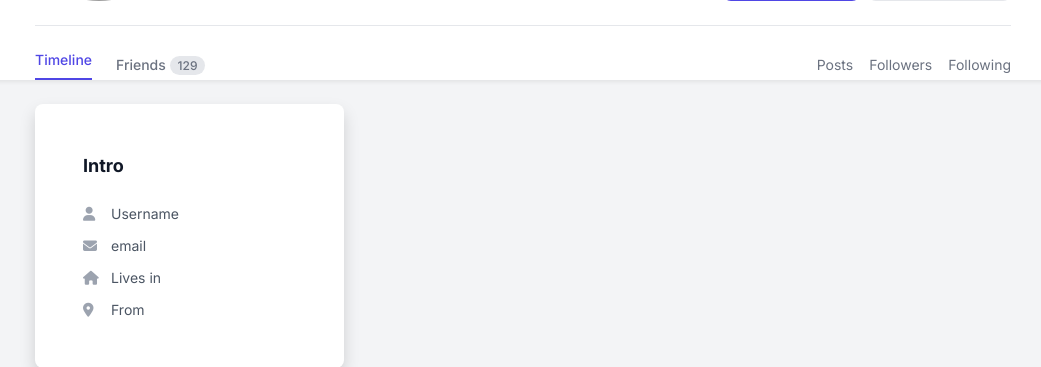
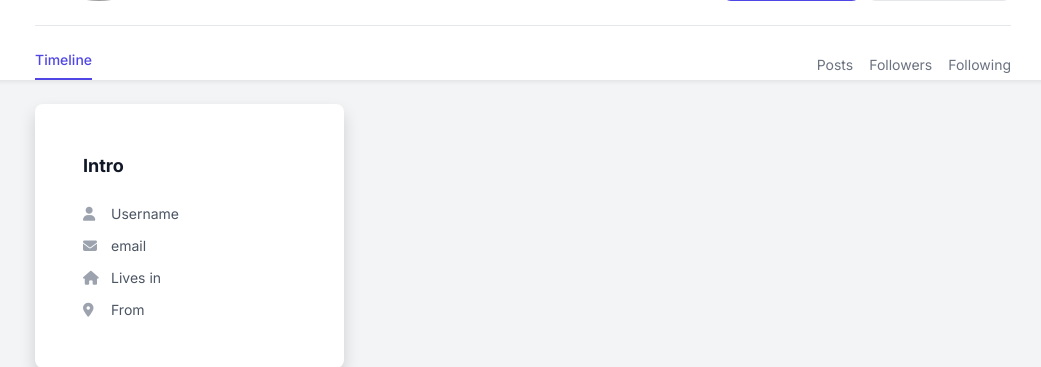
Before and after one commit to Esmat434/social-media-app, a Django app: template accounts/templates/accounts/profile.html in a window 1280 px wide. Shown: the part 487-854 px from the top of the page, without its empty margins (117-1158 px from the left). Run offline with Django 5.2, Linux system fonts and the light colour scheme; the template is opened without the code that fills it: values that come from a table or form of the project are taken from there, others are empty; tables that the repository leaves empty hold one stand-in row (values such as "Sample post"); parts of the project's set-up code (start-up, migrations or seed data) failed here and were passed over; some libraries are stand-ins or nearby versions; grey boxes are pictures that could not be loaded.

Commit message:
fix profile template in accounts app

```diff
--- a/accounts/templates/accounts/profile.html
+++ b/accounts/templates/accounts/profile.html
@@ -69,8 +69,8 @@
                 <!-- Profile Stats & Navigation -->
                 <div class="mt-6 flex flex-wrap items-center justify-center sm:justify-start gap-y-2 gap-x-6 border-t border-gray-200 dark:border-gray-700 pt-4">
                     <a href="#" class="text-sm font-medium text-indigo-600 dark:text-indigo-400 border-b-2 border-indigo-600 dark:border-indigo-400 pb-2">Timeline</a>
-                    {% if request.user == user %}
-                        <a href="#" class="text-sm font-medium text-gray-500 hover:text-gray-700 dark:text-gray-400 dark:hover:text-gray-200">Friends <span class="bg-gray-200 dark:bg-gray-700 rounded-full px-2 py-0.5 text-xs">129</span></a>
+                    {% if request.user.is_authenticated and request.user == user %}
+                        <a href="{% url 'mvt:friends' %}" class="text-sm font-medium text-gray-500 hover:text-gray-700 dark:text-gray-400 dark:hover:text-gray-200">Friends <span class="bg-gray-200 dark:bg-gray-700 rounded-full px-2 py-0.5 text-xs">129</span></a>
                     {% endif %}
                     <div class="hidden sm:flex ml-auto items-center space-x-4 text-sm text-gray-500 dark:text-gray-400">
                         <div><strong>{{ user.post.count }}</strong> Posts</div>
```
